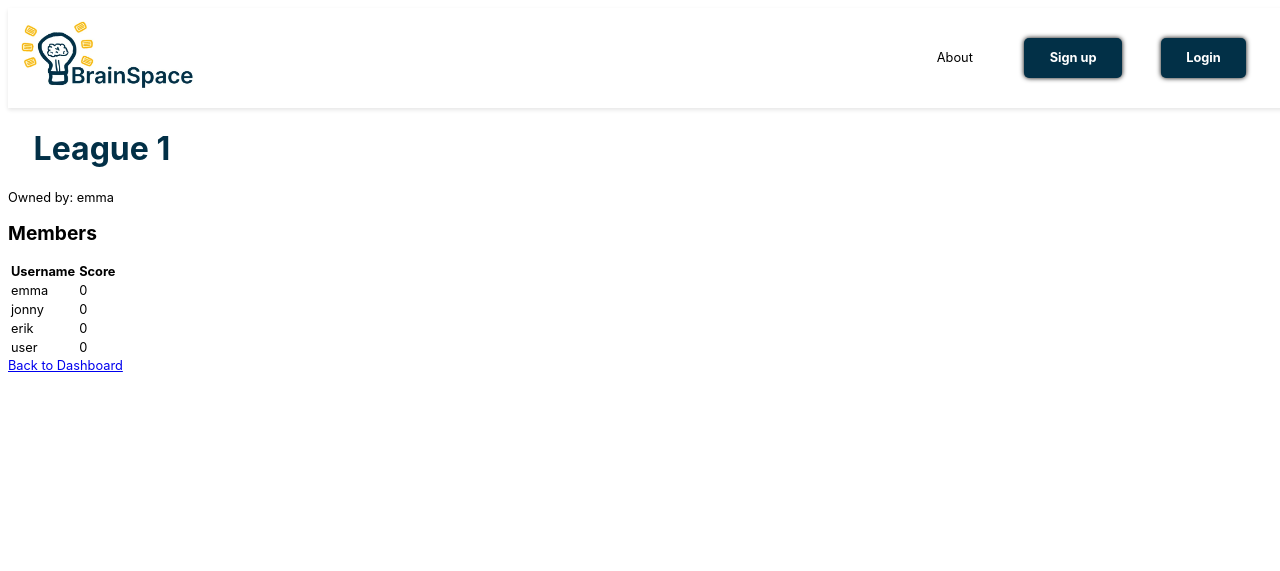
After one commit to EmmaChantrey/flashcards, a Django app: page /league/1/ in a window 1280 px wide. The commit adds this page. Shown: the top 571 px of the page. Run offline with Django 4.2, Linux system fonts and the light colour scheme; data comes from the database, SQL or seed files in the repository.

Commit message:
page for viewing league

```diff
--- a/cards/models.py
+++ b/cards/models.py
@@ -36,6 +36,9 @@ class Profile(models.Model):
 
     def get_sent_requests(self):
         return Profile.objects.filter(id__in=Friendship.objects.filter(sender=self, status='pending').values_list('receiver_id', flat=True))
+
+    def get_leagues(self):
+        return League.objects.filter(models.Q(owner=self) | models.Q(league_users__user=self)).distinct()
 
 
 
--- /dev/null
+++ b/cards/templates/cards/league.html
@@ -0,0 +1,34 @@
+{% extends 'cards/header.html' %}
+
+{% block title %}{{ league.name }} - League{% endblock %}
+
+{% block content %}
+<div class="league-container">
+    <h1 class="league-title">{{ league.name }}</h1>
+    <p class="league-owner">Owned by: {{ league.owner.user.username }}</p>
+
+    <h2>Members</h2>
+    <table class="league-table">
+        <thead>
+            <tr>
+                <th>Username</th>
+                <th>Score</th>
+            </tr>
+        </thead>
+        <tbody>
+            {% for member in league.league_users.all %}
+            <tr>
+                <td>{{ member.user.user.username }}</td>
+                <td>{{ member.score }}</td>
+            </tr>
+            {% empty %}
+            <tr>
+                <td colspan="2">No members yet.</td>
+            </tr>
+            {% endfor %}
+        </tbody>
+    </table>
+
+    <a href="{% url 'dashboard' %}" class="back-button">Back to Dashboard</a>
+</div>
+{% endblock %}
--- a/cards/urls.py
+++ b/cards/urls.py
@@ -27,6 +27,8 @@ urlpatterns = [
     path('create/', views.create, name='create'),
 
     path('create_league/', views.create_league, name='create_league'),
+
+    path('league/<int:league_id>/', views.league, name='league'),
 
     path('about/', views.about, name='about'),
 
--- a/cards/views.py
+++ b/cards/views.py
@@ -61,7 +61,7 @@ def profile(request):
             'badges': friend_badges
         })
 
-    leagues = League.objects.filter(owner=request.user.profile)
+    leagues = request.user.profile.get_leagues()
 
     return render(request, 'cards/profile.html', {
         'displayed_badges': displayed_badges,
@@ -337,6 +337,11 @@ def create_league(request):
         return redirect("profile")
 
     return render(request, "cards/create_league.html", {"friends": friends})
+
+
+def league(request, league_id):
+    league = get_object_or_404(League, id=league_id)
+    return render(request, 'cards/league.html', {'league': league})
 
 
 def study_set(request, set_id):
--- a/static/css/styles.css
+++ b/static/css/styles.css
@@ -265,8 +265,8 @@ button:hover {
 }
 
 .profile-box .scrollbox {
-    width: 40vh;
-    height: 40vh;
+    width: 30rem;
+    height: 30rem;
     margin-top: 0rem;
     padding: 2rem;
     overflow-x: hidden;
```
Also changed, not shown: cards/templates/cards/profile.html (+4 -5 lines).
